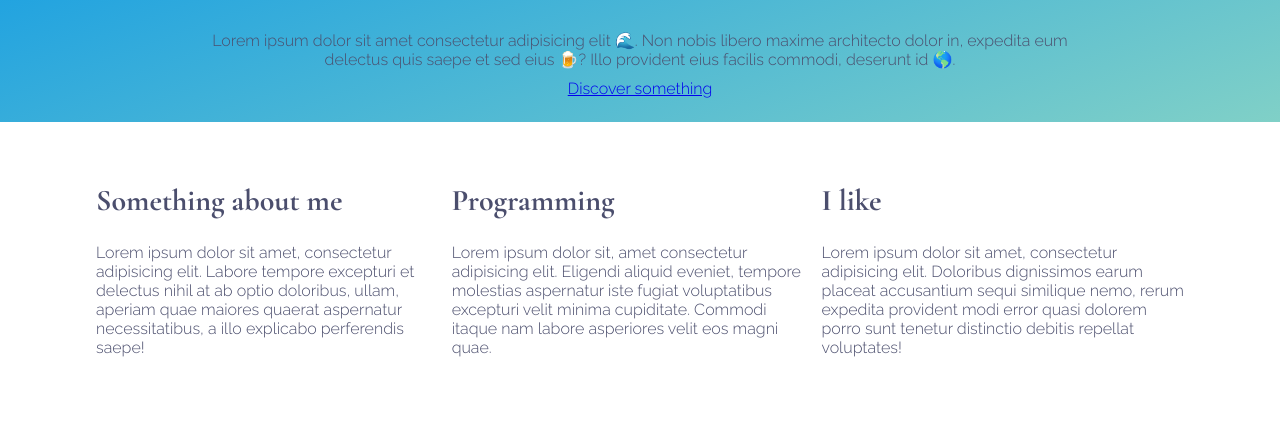
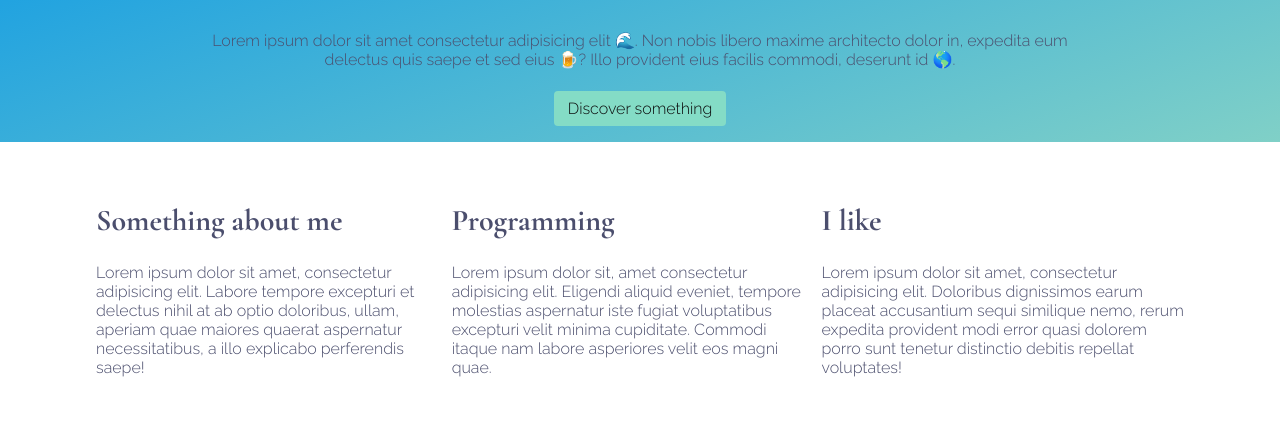
Before and after one commit to moledoPatrik/profile, a plain HTML site: page index.html in a window 1280 px wide. Shown: the part 214-644 px from the top of the page. Drawn offline with nearby package versions, Linux system fonts and the light colour scheme.

Commit message:
improved header style

```diff
--- a/index.html
+++ b/index.html
@@ -14,7 +14,7 @@
       <p>
         Lorem ipsum dolor sit amet consectetur adipisicing elit 🌊. Non nobis libero maxime architecto dolor in, expedita eum delectus quis saepe et sed eius 🍺? Illo provident eius facilis commodi, deserunt id 🌎.
       </p>
-      <a href="#">Discover something</a>
+      <a href="#" class="btn-discover">Discover something</a>
     </div>
     <div class="container">
       <div class="card">
--- a/style.css
+++ b/style.css
@@ -32,10 +32,17 @@ h2 {
   width: 70%;
   margin: 0 auto;
   padding-top: 30px;
-  padding-bottom: 10px;
+  padding-bottom: 30px;
 }
 .header img {
   border-radius: 50%;
+}
+.btn-discover {
+  padding: 8px 14px;
+  background-color: #84DCC6;
+  text-decoration: none;
+  border-radius: 4px;
+  color: rgb(10, 10, 10)
 }
 .container {
   margin: 0 auto;
```
